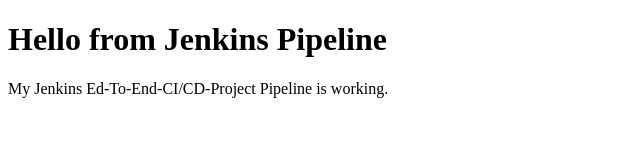
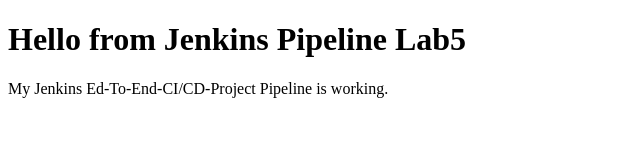
Before and after one commit to saadshk45-prog/End-to-End-CI-CD-Project, a plain HTML site: page index.html in a window 1280 px wide. Shown: the whole page, without its empty margins (0-640 px from the left). Drawn offline with Linux system fonts and the light colour scheme.

Commit message:
Update index.html

```diff
--- a/index.html
+++ b/index.html
@@ -4,7 +4,7 @@
     <title>Jenkins Pipeline Lab 4</title>
 </head>
 <body>
-    <h1>Hello from Jenkins Pipeline</h1>
+    <h1>Hello from Jenkins Pipeline Lab5</h1>
     <p>My Jenkins Ed-To-End-CI/CD-Project Pipeline is working.</p>
 </body>
 </html>
```
